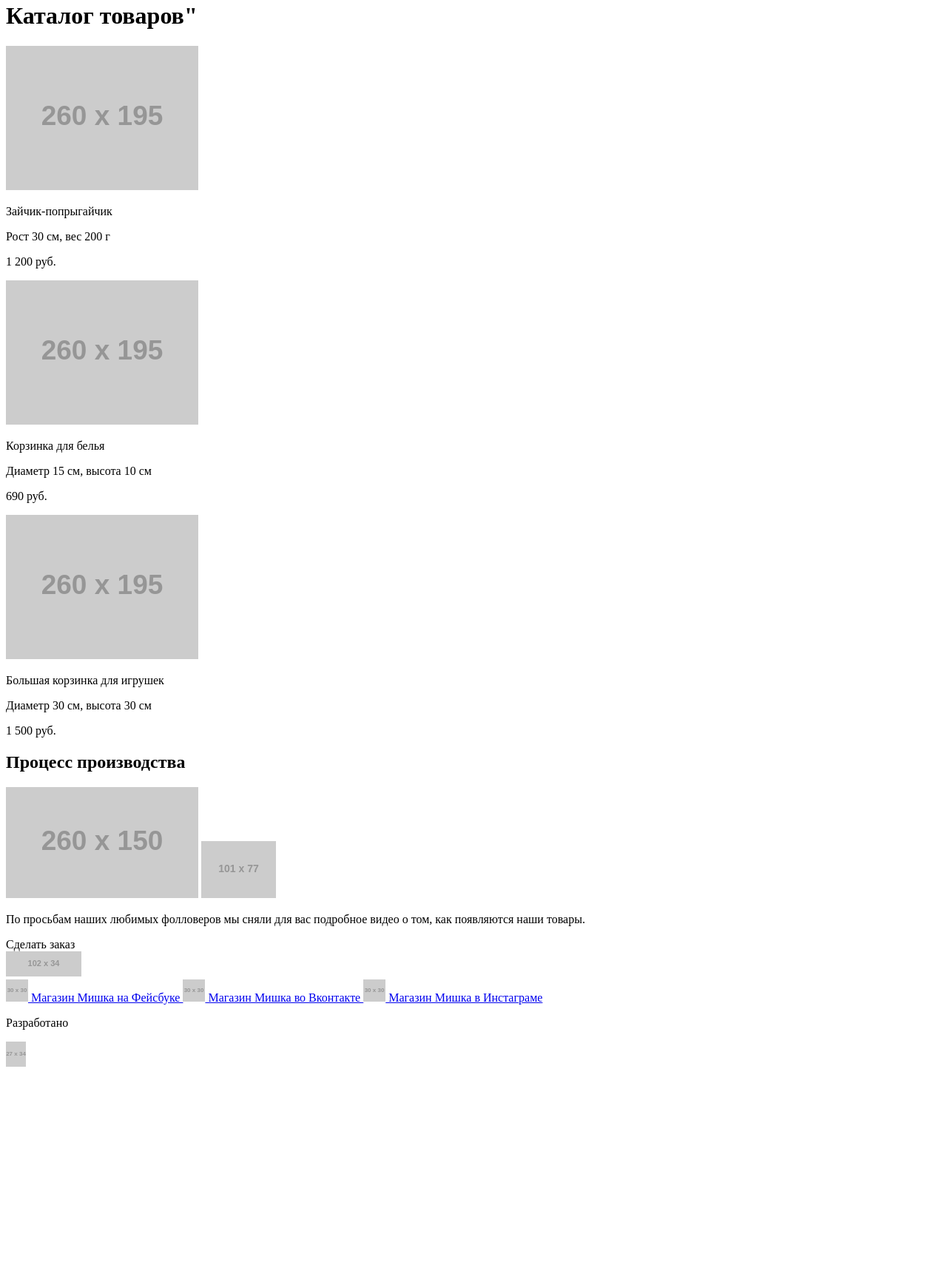
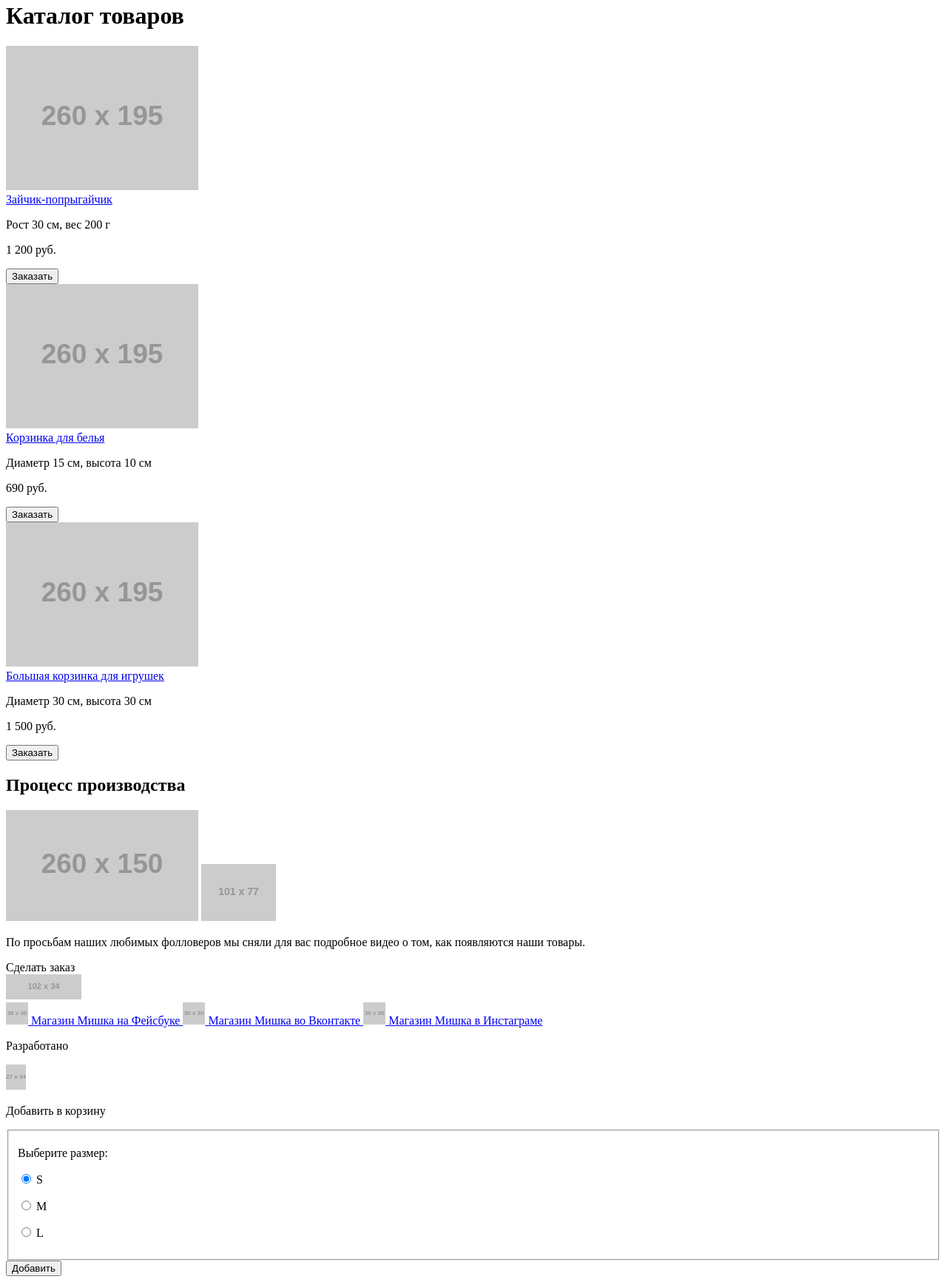
Before and after one commit to CatrinPP/1073759-mishka-17, a website: page source/catalog.html in a window 1280 px wide. Shown: the part 257-1990 px from the top of the page at 74% size. Before the commit the page ends 1711 px from the top, so only its background shows below. Drawn offline with Linux system fonts and the light colour scheme; placeholder pictures from the web are drawn by us.

Commit message:
Попап, ссылки и другие правки верстки

```diff
--- a/source/catalog.html
+++ b/source/catalog.html
@@ -5,15 +5,15 @@
     <title>Интернет-магазин "Мишка" - Каталог</title>
   </head>
   <body>
-    <header class="page-header">
+    <header class="page-header  page-header--index">
       <div class="wrapper">
         <nav class="page-header__navigation-main  navigation-main">
-          <a class="page-header__logo  logo">
+          <a class="page-header__logo  logo" href="index.html">
             <img class="logo__image" src="http://placehold.it/86x35" width="86" height="35" alt="Логотип магазина Мишка">
           </a>
           <button class="navigation-main__toggle" type="button">Переключение видимости меню</button>
           <ul class="navigation-main__site-menu  site-menu">
-            <li class="site-menu__item"><a class="site-menu__link" href="catalog.html">Каталог товаров</a></li>
+            <li class="site-menu__item"><a class="site-menu__link">Каталог товаров</a></li>
             <li class="site-menu__item"><a class="site-menu__link" href="form.html">Вязание на заказ</a></li>
           </ul>
           <ul class="navigation-main__user-menu  user-menu">
@@ -26,40 +26,55 @@
           </ul>
           <p class="navigation-mein__delivery-text">Бесплатная доставка по России</p>
         </nav>
-        <h1 class="page-header__title">Каталог товаров"</h1>
+        <h1 class="page-header__title">Каталог товаров</h1>
       </div>
       <div class="page-header__decor-line"></div>
     </header>
     <main class="main  wrapper">
       <article class="main__catalog  catalog">
         <article class="catalog__item  item-card">
+          <a class="item-card__link" href="catalog/rabbit.html">
             <img class="item-card__image" src="http://placehold.it/260x195" width="260" height="195" alt="Вязаный зайчик">
+          </a>
           <section class="item-card__description">
             <div class="item-card__label">
-              <p class="item-card__name">Зайчик-попрыгайчик</p>
+              <a class="item-card__link  item-card__link--name" href="catalog/rabbit.html">Зайчик-попрыгайчик</a>
               <p class="item-card__characteristics">Рост 30 см, вес 200 г</p>
             </div>
+            <div class="item-card__order">
               <p class="item-card__price">1 200 руб.</p>
+              <button class="item-card__btn" type="button">Заказать</button>
+            </div>
           </section>
         </article>
         <article class="catalog__item  item-card">
+          <a class="item-card__link" href="catalog/basket.html">
             <img class="item-card__image" src="http://placehold.it/260x195" width="260" height="195" alt="Вязаная корзина с бельем">
+          </a>
           <section class="item-card__description">
             <div class="item-card__label">
-              <p class="item-card__name">Корзинка для белья</p>
+              <a class="item-card__link  item-card__link--name" href="catalog/basket.html">Корзинка для белья</a>
               <p class="item-card__characteristics">Диаметр 15 см, высота 10 см</p>
             </div>
+            <div class="item-card__order">
               <p class="item-card__price">690 руб.</p>
+              <button class="item-card__btn" type="button">Заказать</button>
+            </div>
           </section>
         </article>
         <article class="catalog__item  item-card">
+          <a class="item-card__link" href="catalog/toybasket.html">
             <img class="item-card__image" src="http://placehold.it/260x195" width="260" height="195" alt="Вязаная корзина с мягкими игрушками">
+          </a>
           <section class="item-card__description">
             <div class="item-card__label">
-              <p class="item-card__name">Большая корзинка для игрушек</p>
+                <a class="item-card__link  item-card__link--name" href="catalog/rabbit.html">Большая корзинка для игрушек</a>
               <p class="item-card__characteristics">Диаметр 30 см, высота 30 см</p>
             </div>
+            <div class="item-card__order">
               <p class="item-card__price">1 500 руб.</p>
+              <button class="item-card__btn" type="button">Заказать</button>
+            </div>
           </section>
         </article>
       </article>
@@ -72,7 +87,7 @@
       </article>
     </main>
     <footer class="page-footer  wrapper">
-      <a class="page-footer__logo  logo">
+      <a class="page-footer__logo  logo" href="index.html">
         <img class="logo__image" src="http://placehold.it/102x34" width="102" height="34" alt="Логотип магазина Мишка">
       </a>
       <section class="page-footer__social  social">
@@ -96,5 +111,30 @@
         </a>
       </section>
     </footer>
+    <form class="popup" action="https://echo.htmlacademy.ru" method="POST">
+      <p class="popup__title">Добавить в корзину</p>
+      <fieldset class="popup__size-list">
+        <p class="popup__text">Выберите размер:</p>
+        <p>
+          <label>
+            <input class="popup__input-radio  visually-hidden" type="radio" value="S" name="size" checked>
+            <span class="popup__size">S</span>
+          </label>
+        </p>
+        <p>
+          <label>
+            <input class="popup__input-radio  visually-hidden" type="radio" value="M" name="size">
+            <span class="popup__size">M</span>
+          </label>
+        </p>
+        <p>
+          <label>
+            <input class="popup__input-radio  visually-hidden" type="radio" value="L" name="size">
+            <span class="popup__size">L</span>
+          </label>
+        </p>
+      </fieldset>
+      <button class="popup__btn  button  button--popup" type="submit">Добавить</button>
+    </form>
   </body>
 </html>
```
Also changed, not shown: source/form.html (+3 -3 lines), source/index.html (+28 -3 lines). Lines whose indentation alone changed are shown as unchanged.
